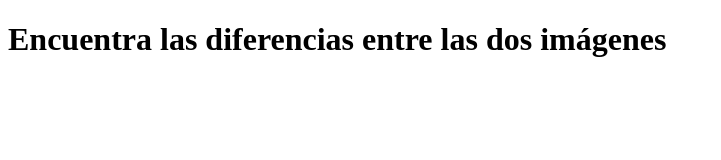
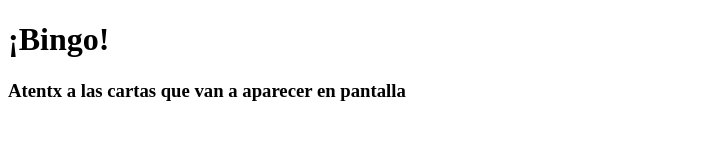
Before and after one commit to druiz912/druiz912.github.io, a plain HTML site: page views/bingo-visual.html in a window 1280 px wide. Shown: the whole page, without its empty margins (0-721 px from the left). Drawn offline with Linux system fonts and the light colour scheme; files that its build step writes are made by us from their sources; files whose address does not match are found by name.

Commit message:
new views

```diff
--- a/views/bingo-visual.html
+++ b/views/bingo-visual.html
@@ -5,7 +5,8 @@
     <link rel="stylesheet" type="text/css" href="styles.css">
 </head>
 <body>
-    <h1>Encuentra las diferencias entre las dos imágenes</h1>
+    <h1>¡Bingo!</h1>
+    <h3>Atentx a las cartas que van a aparecer en pantalla</h3>
     <!-- Aquí va el contenido del juego de bingo-visual -->
     <script src="./services/bingo-visual.js"></script>
 </body>
```
Also changed, not shown: views/adivina-audio.html (+1 -1 lines).
